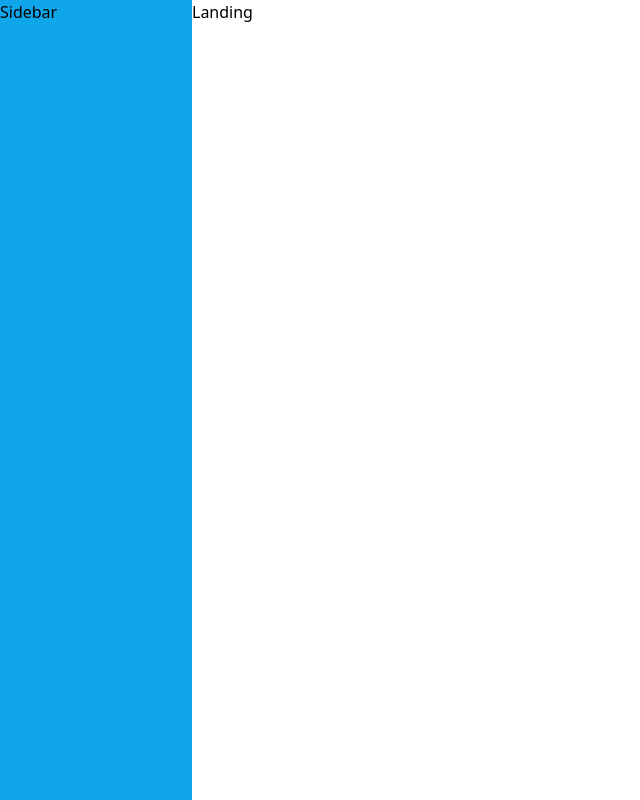
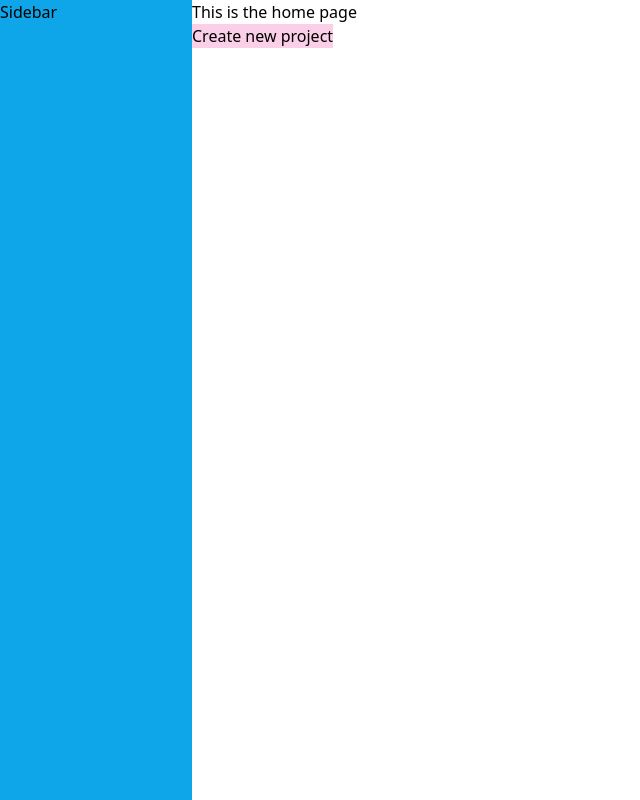
Before and after one commit to hangjoni/todo-app-2, a Vue app: page /#/ in a window 1280 px wide. Shown: the whole page, without its empty margins (0-640 px from the left). Built offline with nearby package versions, Linux system fonts and the light colour scheme.

Commit message:
added a modal for create new project

```diff
--- a/src/views/Landing.vue
+++ b/src/views/Landing.vue
@@ -1,8 +1,21 @@
 <template>
-  <div class="landing">Landing</div>
+  <div class="landing">
+    <h3>This is the home page</h3>
+    <button class="bg-pink-200" @click="showCreateProjectModal">Create new project</button>
+    <Modal name="create-new-project" title="Create a new project"> </Modal>
+  </div>
 </template>
 
-<script setup></script>
+<script setup>
+import { inject } from 'vue'
+import Modal from '../plugins/modals/Modal.vue'
+
+const $modals = inject('$modals')
+
+const showCreateProjectModal = () => {
+  $modals.show('create-new-project')
+}
+</script>
 
 <style scoped>
 .landing {
```
